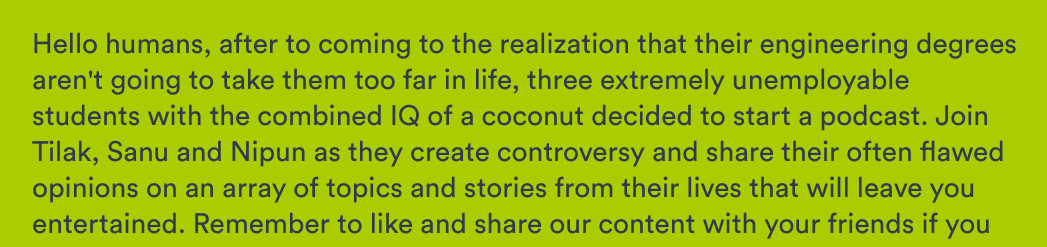
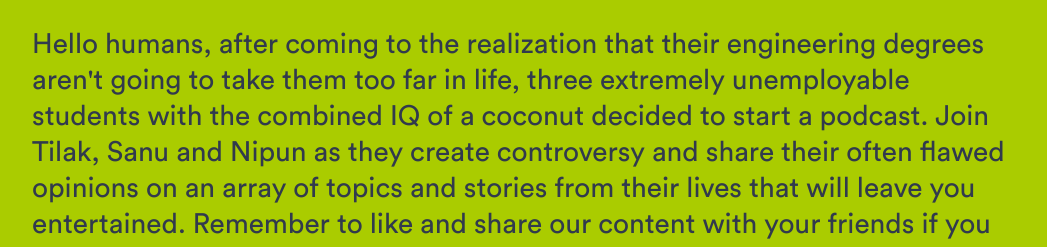
Before and after one commit to thelastminutepodcast/thelastminutepodcast.github.io, a plain HTML site: page index.html in a window 1280 px wide. Shown: the part 383-630 px from the top of the page, without its empty margins (112-1159 px from the left). Drawn offline with Linux system fonts and the light colour scheme.

Commit message:
Update index.html

```diff
--- a/index.html
+++ b/index.html
@@ -45,7 +45,7 @@ Remember to like and share our content with your friends if you were entertained
     <div class="container">
     <span class="maintitle">The Last Minute</span>
     <span class="sub-maintitle"><br>Podcast</span>
-    <p class="description">Hello humans, after to coming to the realization that their engineering degrees aren't going to take them too far in life, three extremely unemployable students with the combined IQ of a coconut decided to start a podcast.
+    <p class="description">Hello humans, after coming to the realization that their engineering degrees aren't going to take them too far in life, three extremely unemployable students with the combined IQ of a coconut decided to start a podcast.
         Join Tilak, Sanu and Nipun as they create controversy and share their often flawed opinions on an array of topics and stories from their lives that will leave you entertained.
         Remember to like and share our content with your friends if you were entertained and don't forget to reach out to us for positive feedback or constructive criticism on Instagram <b><a href="https://instagram.com/thelastminutepodcast">@thelastminutepodcast.</a></b></p>
 
@@ -109,8 +109,8 @@ Remember to like and share our content with your friends if you were entertained
 </div>
 <!-- Footer ---------------------------------------------->
 <div class="footer">
-    <center><span class="copy">The Last Minute Podcast &copy;&nbsp;2020 </span><br>
-    <span class="credit">Built by <a href="https://keshavbantu.github.io"><u>Keshav Bantwal</u></a></span><br>
+    <center><span class="copy">The Last Minute Podcast &copy;&nbsp;2020 </span><br><br>
+    <span class="credit">Built by <a href="https://keshavbantu.github.io"><u>Keshav Bantwal</u></a></span><br><br>
     <span class="credit">Logo by <a href="https://instagram.com/amritadkoli"><u>Amrit Adkoli</u></a></span><br>
     <br><br><button href="#">Donate</button>
 </center>
```
